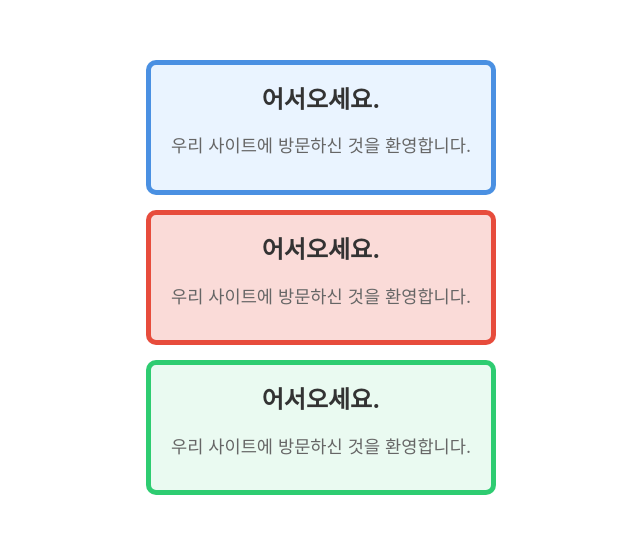
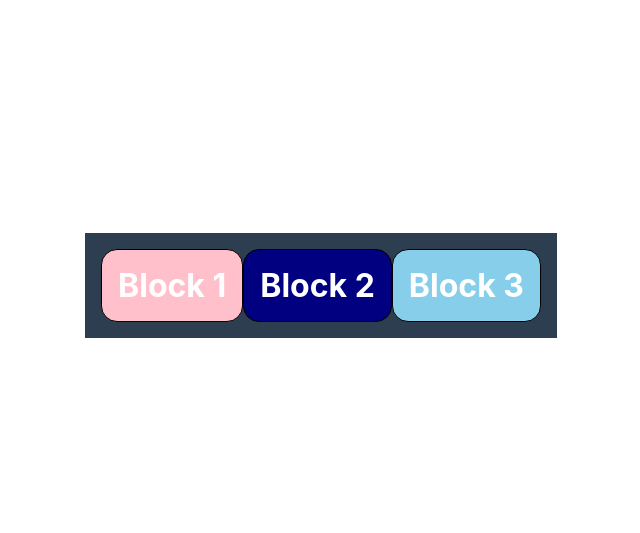
Before and after one commit to dgjPolyTech/react_project1, a React (Create React App) app: page / in a window 1280 px wide. Shown: the part 115-648 px from the top of the page, without its empty margins (319-959 px from the left). Built offline with nearby package versions, Linux system fonts and the light colour scheme.

Commit message:
13 ~ 15장 실습 예제

```diff
--- a/package.json
+++ b/package.json
@@ -10,6 +10,7 @@
     "react": "^19.1.1",
     "react-dom": "^19.1.1",
     "react-scripts": "5.0.1",
+    "styled-components": "^6.1.19",
     "web-vitals": "^2.1.4"
   },
   "scripts": {
--- /dev/null
+++ b/src/chp13/ex1/Card.css
@@ -0,0 +1,7 @@
+div{
+    margin: 10px;
+    padding: 10px;
+    border-radius: 8px;
+    box-shadow: 0px 0px 5px gray; /* 좌우상하 순. 자리 기준 좌우상까지만 숫자가 적혀있는데, 하에 해당하는 부위는 기본 색 지정. 그걸 gray 색으로 칠함 */
+    background-color: #3d8c40;
+}
--- /dev/null
+++ b/src/chp13/ex1/ProfileCard.jsx
@@ -0,0 +1,15 @@
+import React from "react";
+import Card from "./Card";
+
+import "./Card.css";
+
+function ProfileCard(){
+    return(
+        <Card title={"AI Specialist"}>
+            <p>안녕하세요. 김인공입니다.</p>
+            <p>저는 Fullstack 개발자가 되기위한 공부 중 입니다. </p>
+        </Card>
+    );
+}
+
+export default ProfileCard;
--- /dev/null
+++ b/src/chp14/DarkOrLight.jsx
@@ -0,0 +1,23 @@
+import { useState, useCallback } from "react";
+import ThemeContext from "./ThemeContext";
+import MainContent from "./MainContent";
+
+function DarkOrLight(){
+    const [theme, setTheme] = useState("light");
+
+    const toggleTheme = useCallback(() => {
+        if(theme == "light"){
+            setTheme("dark");
+        } else if(theme == "dark") {
+            setTheme("light");
+        }
+    }, [theme]);
+
+    return(
+        <ThemeContext.Provider value={{theme, toggleTheme}}>
+            <MainContent />
+        </ThemeContext.Provider>
+    );
+}
+
+export default DarkOrLight;
--- /dev/null
+++ b/src/chp14/MainContent.jsx
@@ -0,0 +1,22 @@
+import {useContext} from "react";
+import ThemeContext from "./ThemeContext";
+
+function MainContent(props) {
+    // useContext hook
+    const { theme, toggleTheme } = useContext(ThemeContext);
+
+    return(
+        <div style={{
+            width: "100vw",
+            height: "100vh",
+            padding: "1.5rem",
+            backgroundColor: theme == "light" ? "white" : "black",
+            color: theme == "light" ? "black" : "white",
+        }}>
+            <p style={{padding:"10px"}}>현재 이 페이지는 Dark 또는 Light 테마로 변경 가능합니다.</p>
+            <button onClick={toggleTheme} style={{margin: "10px"}}>테마 변경</button>
+        </div>
+    );
+}
+
+export default MainContent;
--- /dev/null
+++ b/src/chp14/ThemeContext.jsx
@@ -0,0 +1,6 @@
+import React from "react";
+
+const ThemeContext = React.createContext();
+ThemeContext.displayName = "ThemeContext";
+
+export default ThemeContext;
--- /dev/null
+++ b/src/chp15/Blocks.jsx
@@ -0,0 +1,60 @@
+import React from "react";
+import styled from "styled-components";
+
+const Wrapper = styled.div`
+    padding: 1rem;
+    display: flex;
+    flex-direction: row;
+    align-items: flex-start;
+    justify-content: flex-start;
+    background-color: #2c3e50;
+`;
+
+const Block = styled.div`
+    padding: ${(props) => props.padding};
+    border: 1px solid black;
+    border-radius: 1rem;
+    background-color: ${(props) => props.backgroundColor};
+    color: white;
+    font-size: 2rem;
+    font-weight: bold;
+    font-align: center;
+`;
+
+const blockItems = [
+    {
+        label: "Block 1",
+        padding: "1rem",
+        backgroundColor: "pink"
+    },
+    {
+        label: "Block 2",
+        padding: "1rem",
+        backgroundColor: "navy"
+    },
+    {
+        label: "Block 3",
+        padding: "1rem",
+        backgroundColor: "skyblue"
+    }
+]
+
+function Blocks(props) {
+    return(
+        <Wrapper>
+            {blockItems.map((blockItem) => {
+                    return(
+                        <Block
+                            padding={blockItem.padding}
+                            backgroundColor={blockItem.backgroundColor}
+                        >
+                            {blockItem.label}
+                        </Block>
+                    );
+                })
+            }
+        </Wrapper>
+    );
+}
+
+export default Blocks;
--- a/src/index.js
+++ b/src/index.js
@@ -15,6 +15,11 @@ import FancyBorder from "./chp12/ex3/FancyBorder";
 
 import DistanceConverter from "./chp12/ex2/DistanceConverter";
 
+//import ProfileCard from "./chp13/ex1/ProfileCard";
+
+import DarkOrLight from "./chp14/DarkOrLight";
+import Blocks from "./chp15/Blocks";
+
 const root = ReactDOM.createRoot(document.getElementById('root'));
 
 // setInterval(() => {
@@ -28,7 +33,7 @@ const root = ReactDOM.createRoot(document.getElementById('root'));
 
 root.render(
     <React.StrictMode>
-        <WelcomeDialog />
+        <Blocks />
     </React.StrictMode>
 );
 // index.js 실행할 때에는, root.render의 React.StrictMode 사이 위치에 해당하는 컴포넌트 명만 바꿔주면 됨.
```
Also changed, not shown: src/chp13/ex1/Card.jsx (added, +17 -0 lines), 1 other file (tests, documents, lock files or other folders).
